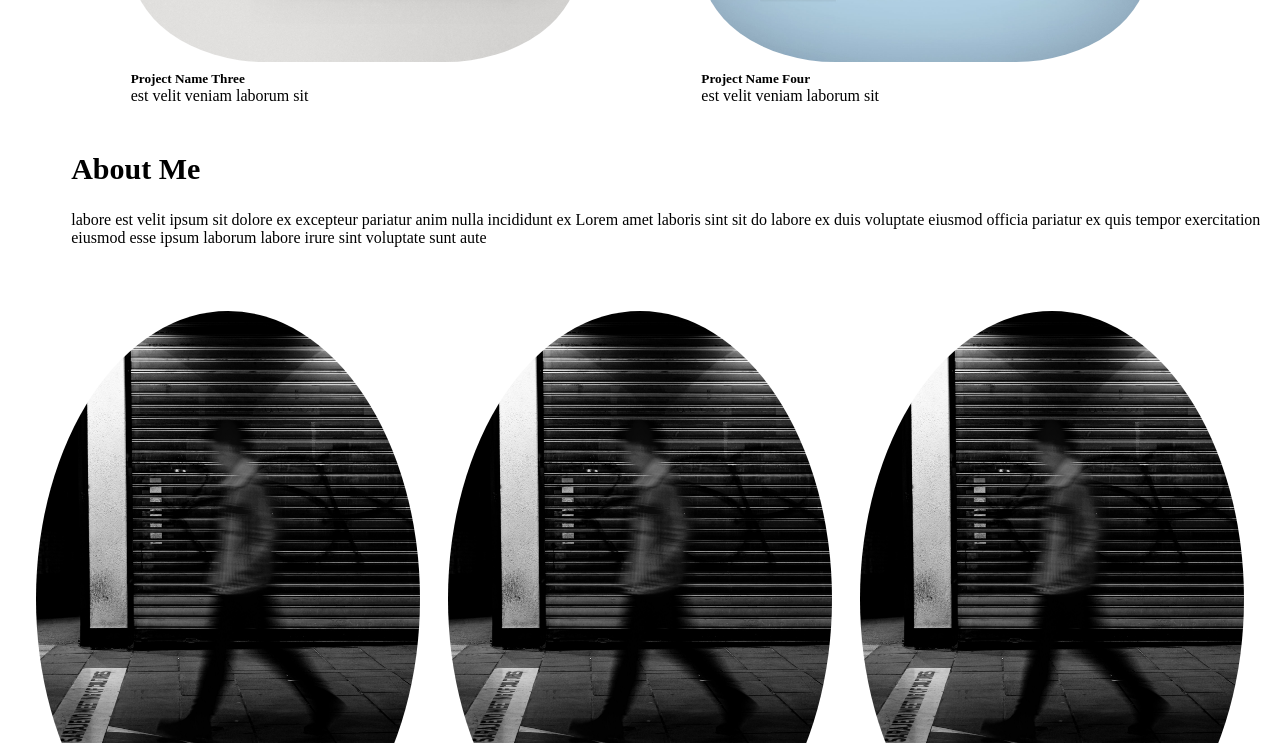
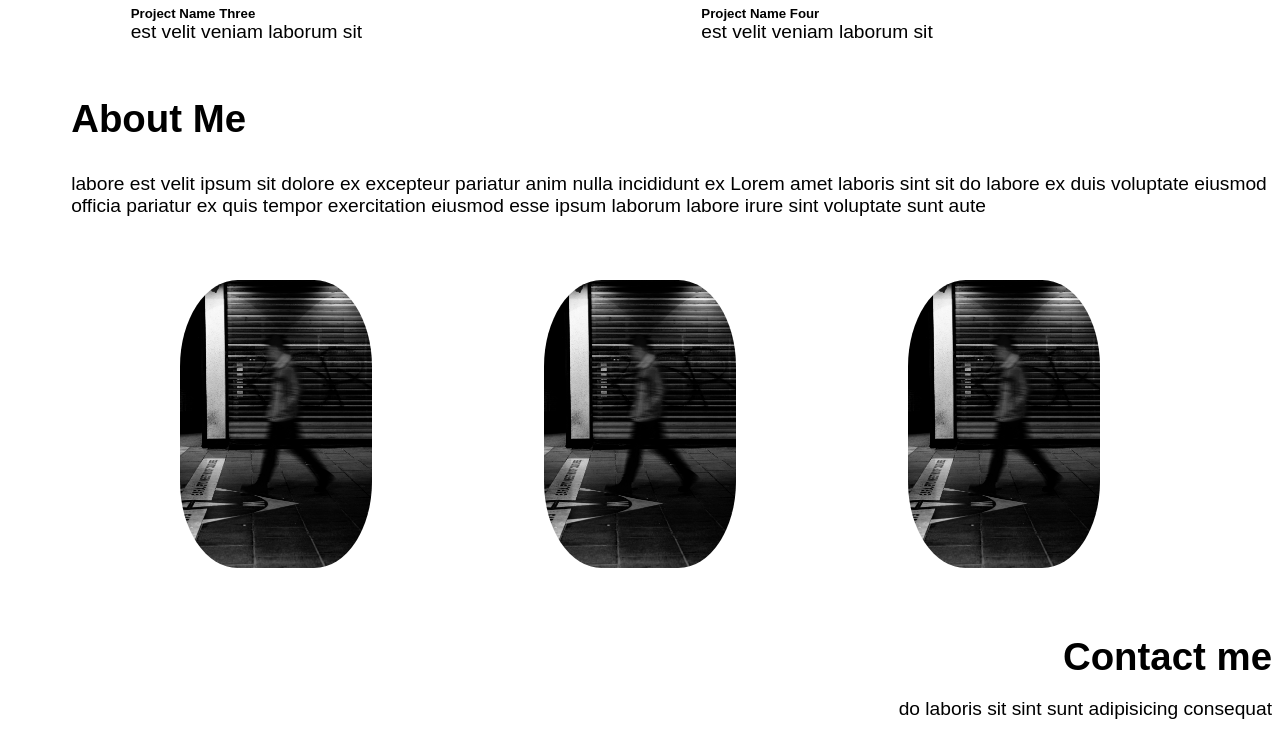
Before and after one commit to Ruurdoos/Ruurdoos.github.io, a plain HTML site: page HTML/Index.html in a window 1280 px wide. Shown: the part 1495-2238 px from the top of the page. Drawn offline with Linux system fonts and the light colour scheme; a web font is replaced by a local one.

Commit message:
add CSS default styling for p, h2 and h3

```diff
--- a/CSS/main.css
+++ b/CSS/main.css
@@ -1,8 +1,51 @@
+
+
+/* Default */
+
+
+h2 {
+    font-size: 3vw;
+    font-family: 'Geist', sans-serif;
+}
+
+p {
+    font-size: 1.5vw;
+    font-family: 'Geist', sans-serif;
+}
+
+h3 {
+    font-size: 2vw;
+    font-family: 'Geist', sans-serif;
+}
+
+@font-face {
+    font-family: 'Geist';
+    src: url('../assets/webfonts'); /* IE9 Compat Modes */
+    src: url('../assets/webfonts?#iefix') format('embedded-opentype'), /* IE6-IE8 */
+    url('../assets/webfonts/Geist-Regular.woff2') format('woff2'); /* Super Modern Browsers */
+    /*url('fonts/meinfont.woff') format('woff'), !* Modern Browsers *!*/
+    /*url('fonts/meinfont.ttf') format('truetype'), !* Safari, Android, iOS *!*/
+    /*url('fonts/meinfont.svg#meinfont') format('svg'); !* Legacy iOS *!*/
+    font-weight: normal;
+    font-style: normal;
+}
+
+body {
+    font-family: 'Geist', sans-serif;
+}
+
+
+
+/* End Default */
+
+
 .header {
     display: flex;
     border: lightslategray solid 1px;
     padding: 10px;
+    font-size: 2vw;
 }
+
 .header__logo {
     justify-items: flex-start;
     align-items: flex-start;
@@ -50,10 +93,9 @@
 }
 
 .hero__img {
-    width: 80%;
+    width: 30vw;
     height: auto;
-    border-radius: 30%;
-    margin-right: 20%;
+    border-radius: 25%;
 }
 
 .Portfolio {
@@ -92,9 +134,9 @@
 }
 
 .About-me__img {
-    width: 30vw;
+    width: 15vw;
     height: auto;
-    border-radius: 50%;
+    border-radius: 30%;
 }
 
 
@@ -107,7 +149,8 @@
 }
 
 .Contact-me__header {
-    margin-left: 5%;
+    margin: 5% 0 0 0;
+    padding: 0;
             }
 
 .Contact-me__LinkedIn {
@@ -153,6 +196,11 @@ Contact-me__header {
     padding-left: 5%;
 }
 
+.About-me__heading {
+    margin: 0;
+    padding: 0;
+}
+
 .Portfolio__iconwrapper {
     margin: 0;
     padding: 0;
@@ -164,8 +212,6 @@ Contact-me__header {
 }
 
 .Contact-me__text {
-    margin: 0 0 0 5%;
-    padding: 0;
     display: flex;
     align-items: flex-end;
     justify-content: flex-end;
```
